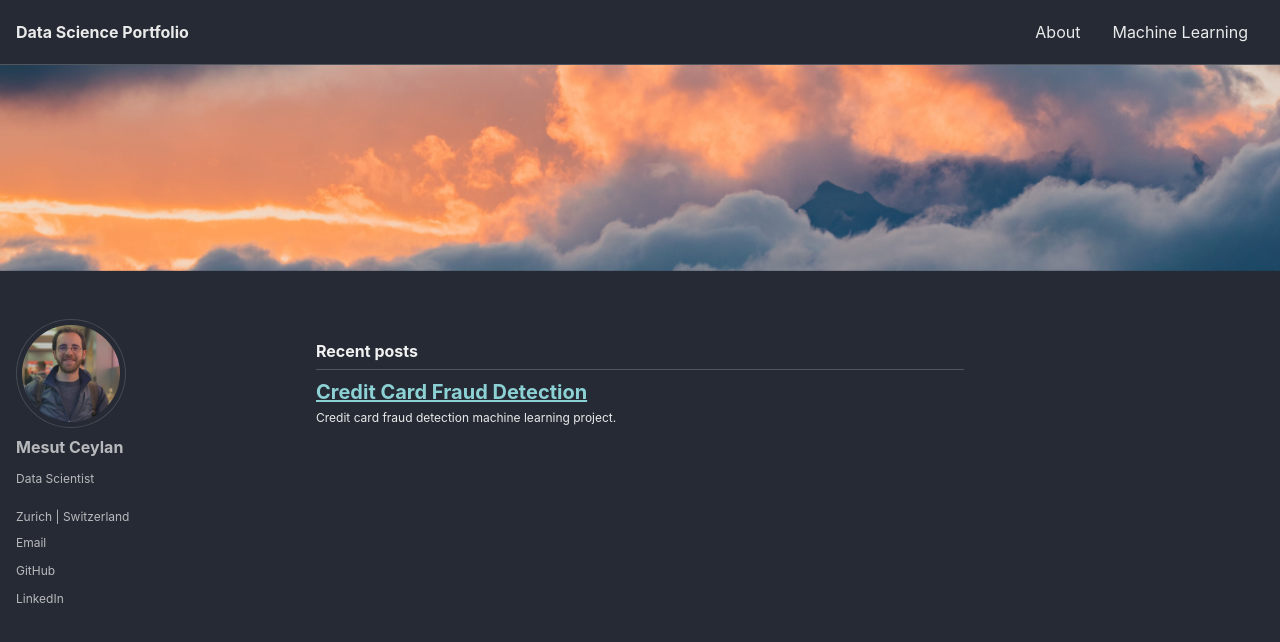
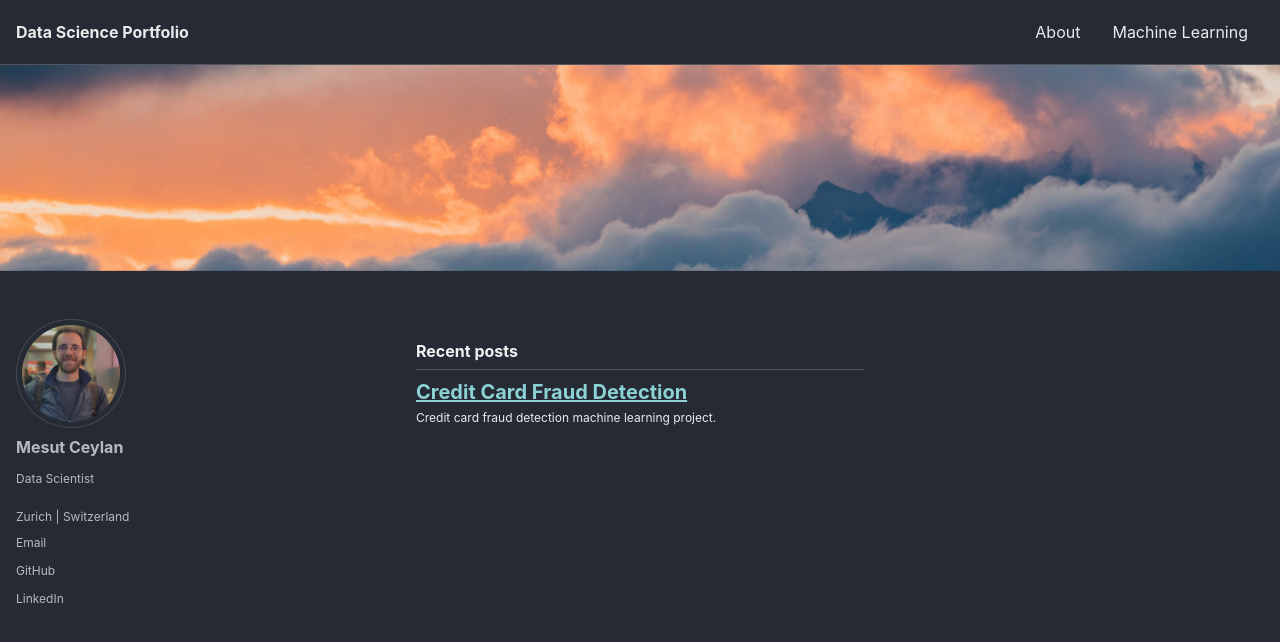
Before and after one commit to ceylanmesut/ceylanmesut.github.io, a Jekyll site: the page built from index.html, in a window 1280 px wide and 900 px high. Shown: the top 642 px of the window. Built offline with Jekyll 4.4.1, drawn with Linux system fonts in a browser that asks for light colours; cached includes are drawn as plain includes; the list of posts is cut into pages by our own code.

Commit message:
padding change

```diff
--- a/_sass/minimal-mistakes/_variables.scss
+++ b/_sass/minimal-mistakes/_variables.scss
@@ -143,8 +143,8 @@ $max-width: $x-large !default;
    ========================================================================== */
 
 $right-sidebar-width-narrow: 200px !default;
-$right-sidebar-width: 300px !default;
-$right-sidebar-width-wide: 400px !default;
+$right-sidebar-width: 400px !default;
+$right-sidebar-width-wide: 500px !default;
 
 /*
    Other
```
